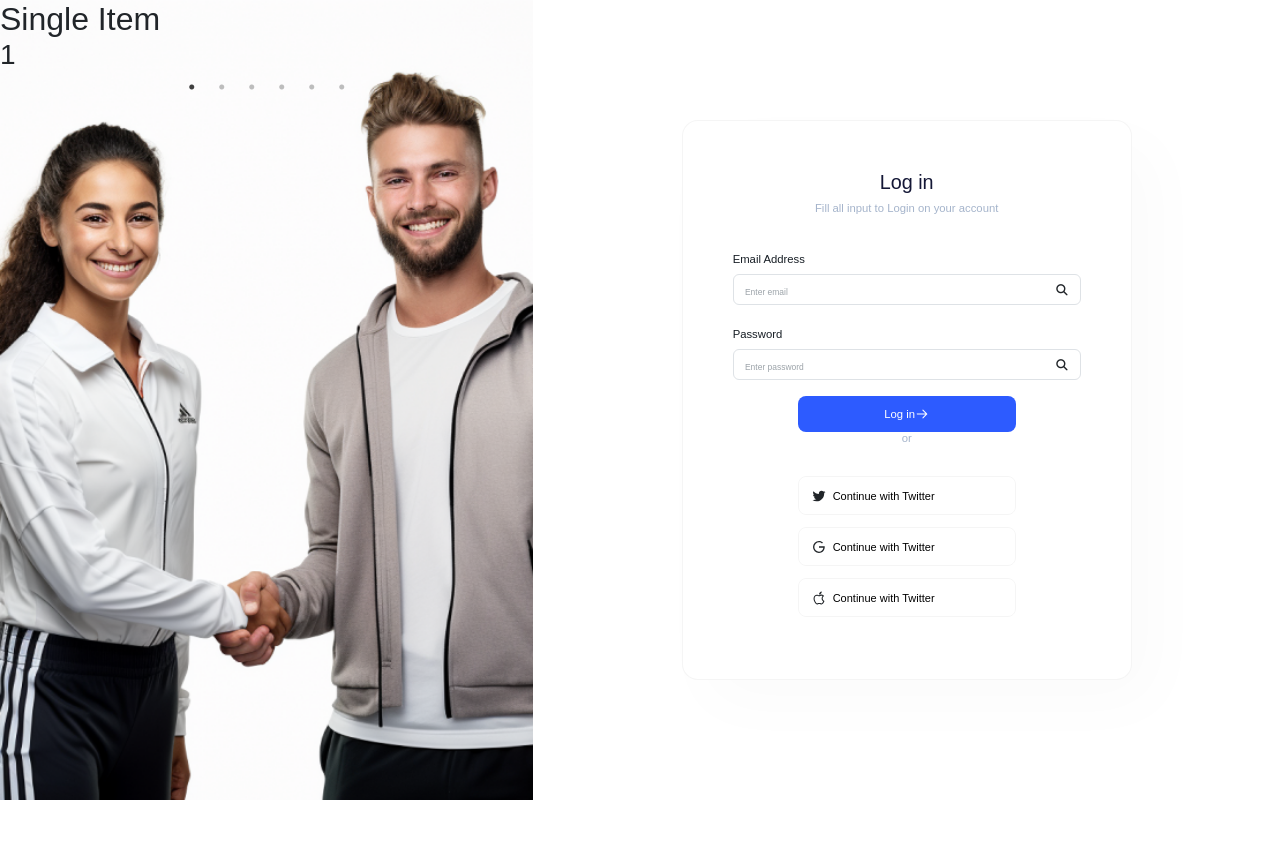
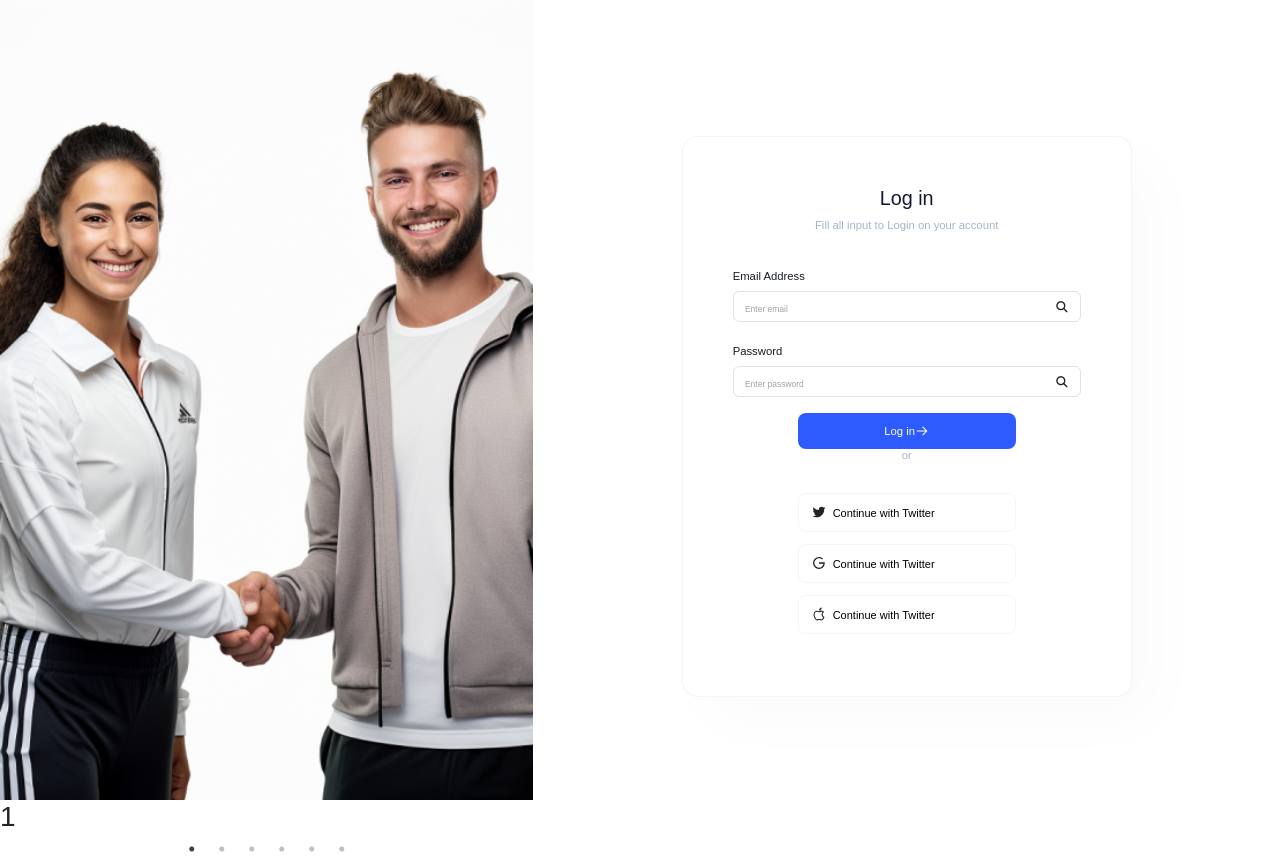
Before and after one commit to MamtazDev/spohire-react, a React (Vite) app: page /login in a window 1280 px wide. Before the commit the page ends 800 px from the top, so only its background shows below. Built offline with nearby package versions, Linux system fonts and the light colour scheme; a web font is replaced by a local one.

Commit message:
:: push from ashiq

```diff
--- a/src/Authentication/Login/Login.jsx
+++ b/src/Authentication/Login/Login.jsx
@@ -11,12 +11,10 @@ const Login = () => {
       <div className="container-fluid">
         <div className="row align-items-center">
           <div className="col-lg-5 p-0">
-            <div className="login-left_bg_img">
-              <div className="login_slider">
-                <LoginSlider />
-              </div>
+            <div className="login-left_bg_img"></div>
+            <div className="login_slider">
+              <LoginSlider />
             </div>
-            {/* <h1>hello logion</h1> */}
           </div>
           <div className="col-lg-7 p-0">
             <div className="login_wrapper">
--- a/src/Authentication/Login/LoginSlider.jsx
+++ b/src/Authentication/Login/LoginSlider.jsx
@@ -13,9 +13,7 @@ const LoginSlider = () => {
     slidesToScroll: 1
   };
   return (
-
-    <>
-        <h2> Single Item</h2>
+    <div>
       <Slider {...settings}>
         <div>
           <h3>1</h3>
@@ -36,8 +34,7 @@ const LoginSlider = () => {
           <h3>6</h3>
         </div>
       </Slider>
-      </>
-
+    </div>
   );
 };
 
```
Lines whose indentation alone changed are shown as unchanged.
